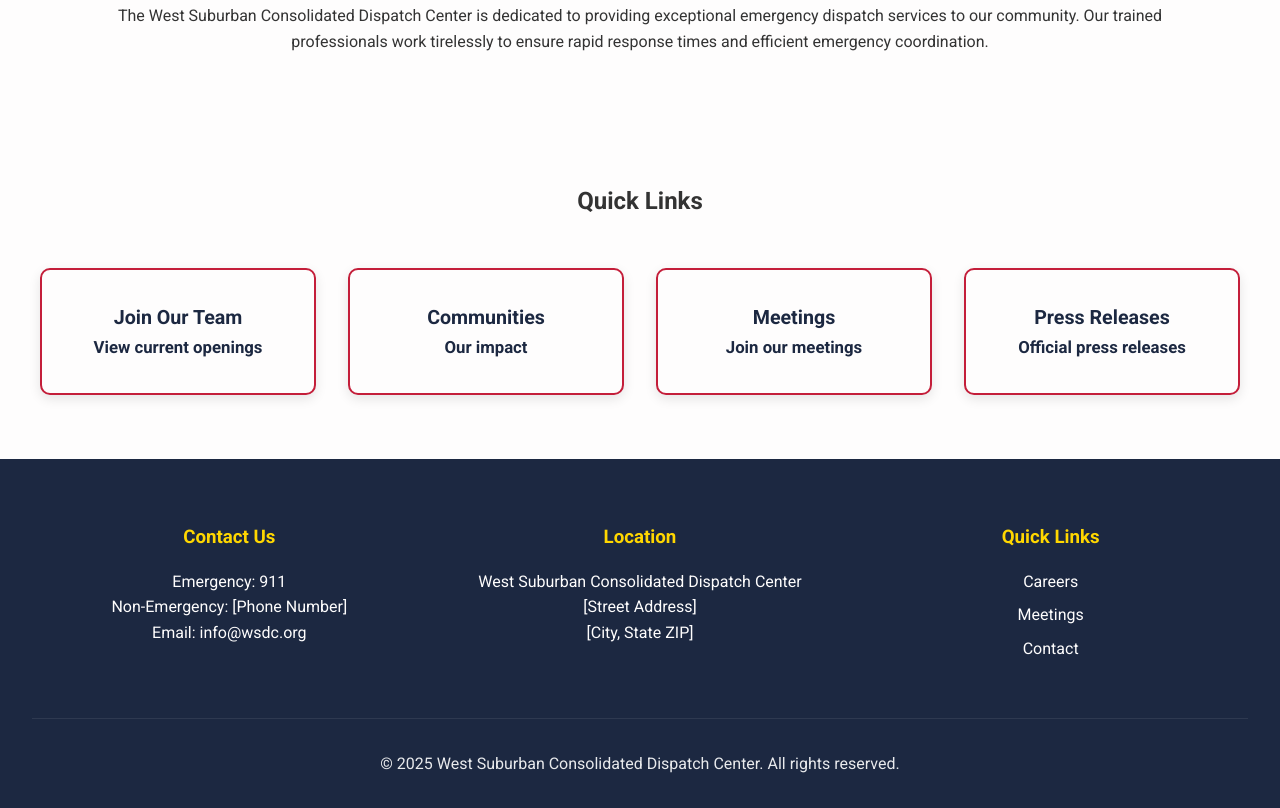
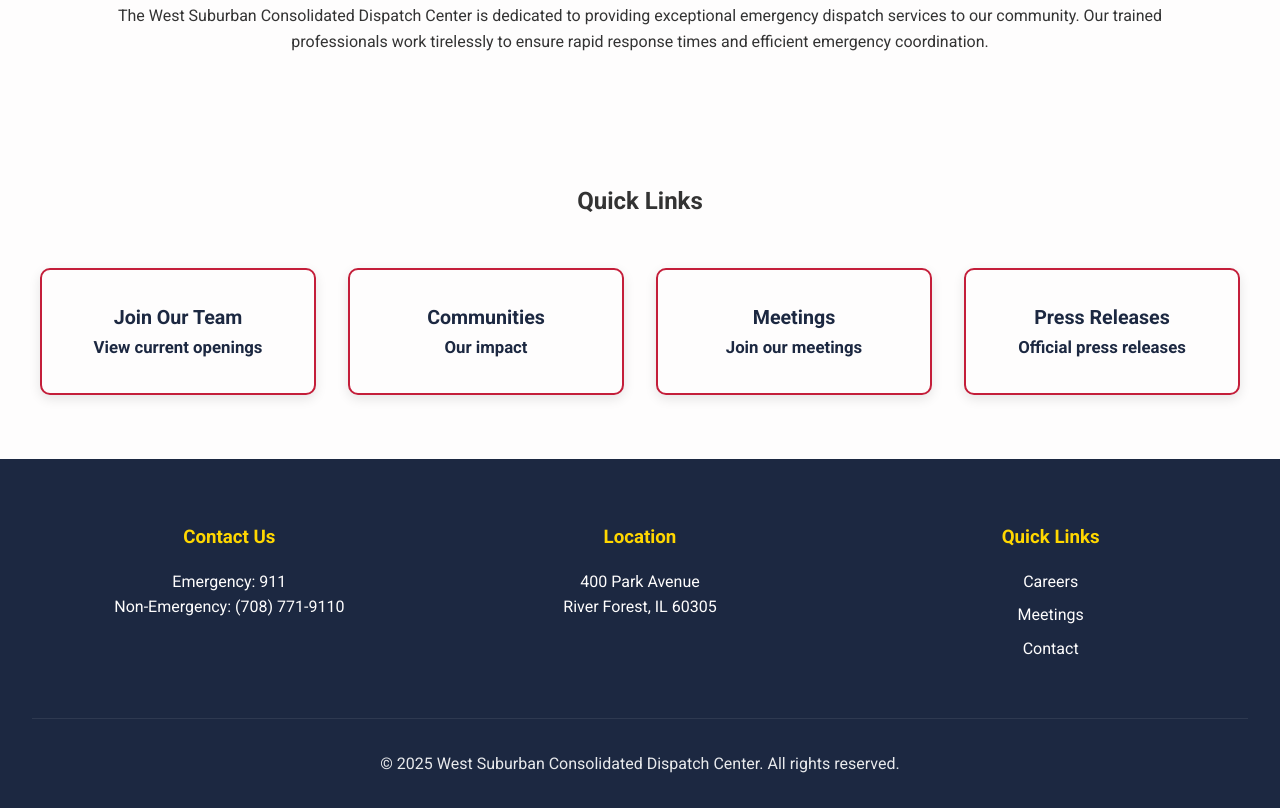
Before and after one commit to iinthisone-dev/West-Suburban-Consolidated-Dispatch-Center, a plain HTML site: page index.html in a window 1280 px wide. Shown: the part 1049-1857 px from the top of the page. Drawn offline with Linux system fonts and the light colour scheme; no server answers.

Commit message:
edited footer

```diff
--- a/index.html
+++ b/index.html
@@ -105,14 +105,12 @@
             <div class="footer-section">
                 <h3>Contact Us</h3>
                 <p>Emergency: 911</p>
-                <p>Non-Emergency: [Phone Number]</p>
-                <p>Email: info@wsdc.org</p>
+                <p>Non-Emergency: (708) 771-9110</p>
             </div>
             <div class="footer-section">
                 <h3>Location</h3>
-                <p>West Suburban Consolidated Dispatch Center</p>
-                <p>[Street Address]</p>
-                <p>[City, State ZIP]</p>
+                <p>400 Park Avenue</p>
+                <p>River Forest, IL 60305</p>
             </div>
             <div class="footer-section">
                 <h3>Quick Links</h3>
```
